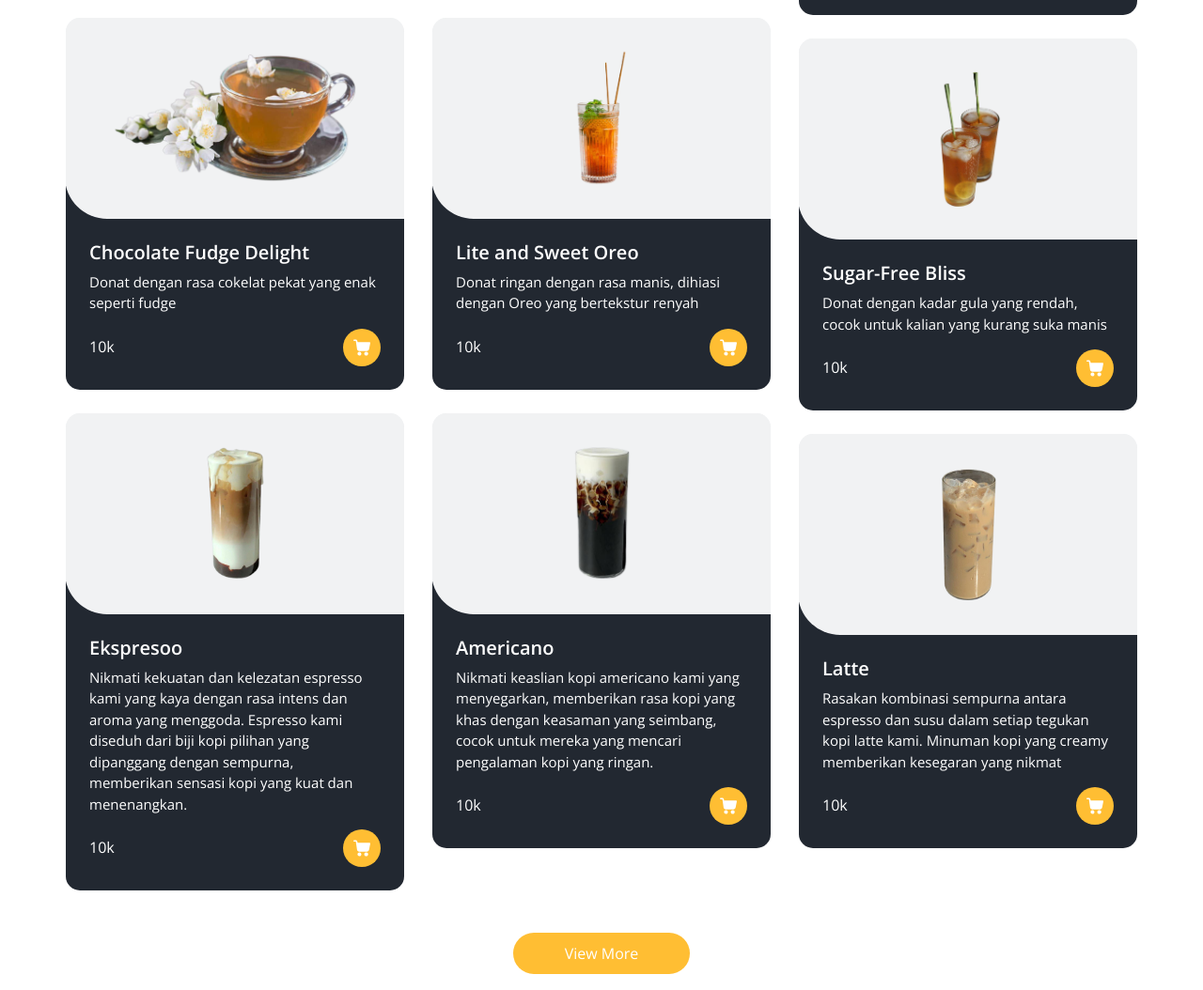
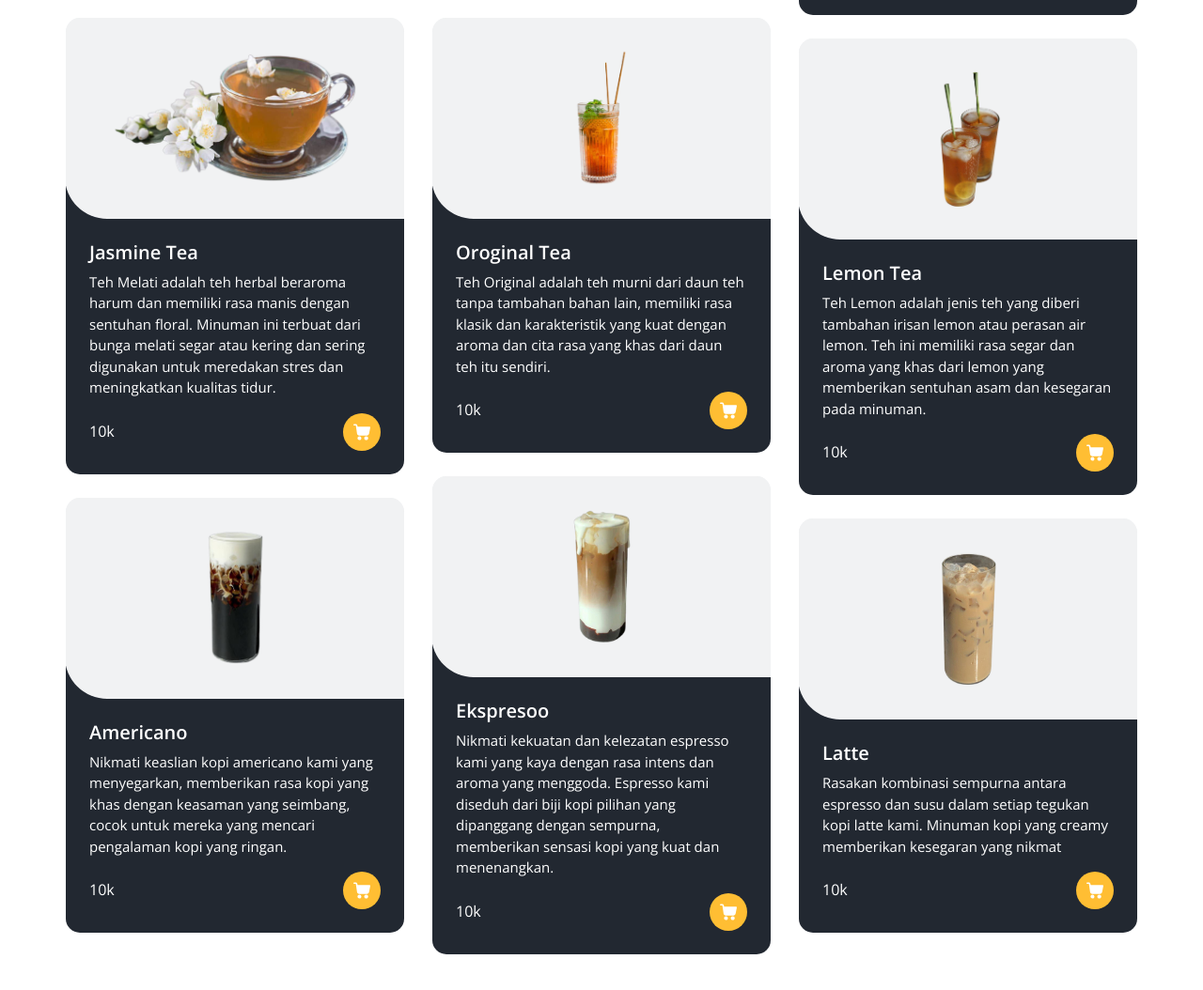
Before and after one commit to Zxcfzxcf/Its-Okey, a plain HTML site: page index.html in a window 1280 px wide. Shown: the part 2638-3692 px from the top of the page at 94% size. Drawn offline with nearby package versions, Linux system fonts and the light colour scheme; some packages are replaced by stand-ins of ours.

Commit message:
Update index.html

```diff
--- a/index.html
+++ b/index.html
@@ -1035,10 +1035,12 @@
                 </div>
                 <div class="detail-box">
                   <h5>
-                    Chocolate Fudge Delight
+                    Jasmine Tea
                   </h5>
                   <p>
-                    Donat dengan rasa cokelat pekat yang enak seperti fudge
+                    Teh Melati adalah teh herbal beraroma harum dan memiliki rasa manis dengan sentuhan floral.
+                    Minuman ini terbuat dari bunga melati segar atau kering dan sering digunakan untuk meredakan
+                    stres dan meningkatkan kualitas tidur.
                   </p>
                   <div class="options">
                     <h6>
@@ -1111,10 +1113,11 @@
                 </div>
                 <div class="detail-box">
                   <h5>
-                    Lite and Sweet Oreo
+                    Oroginal Tea
                   </h5>
                   <p>
-                    Donat ringan dengan rasa manis, dihiasi dengan Oreo yang  bertekstur renyah
+                    Teh Original adalah teh murni dari daun teh tanpa tambahan bahan lain,
+                    memiliki rasa klasik dan karakteristik yang kuat dengan aroma dan cita rasa yang khas dari daun teh itu sendiri.
                   </p>
                   <div class="options">
                     <h6>
@@ -1187,10 +1190,11 @@
                 </div>
                 <div class="detail-box">
                   <h5>
-                    Sugar-Free Bliss
+                    Lemon Tea
                   </h5>
                   <p>
-                    Donat dengan kadar gula yang rendah, cocok untuk kalian yang kurang suka manis
+                    Teh Lemon adalah jenis teh yang diberi tambahan irisan lemon atau perasan air lemon.
+                    Teh ini memiliki rasa segar dan aroma yang khas dari lemon yang memberikan sentuhan asam dan kesegaran pada minuman.
                   </p>
                   <div class="options">
                     <h6>
```
